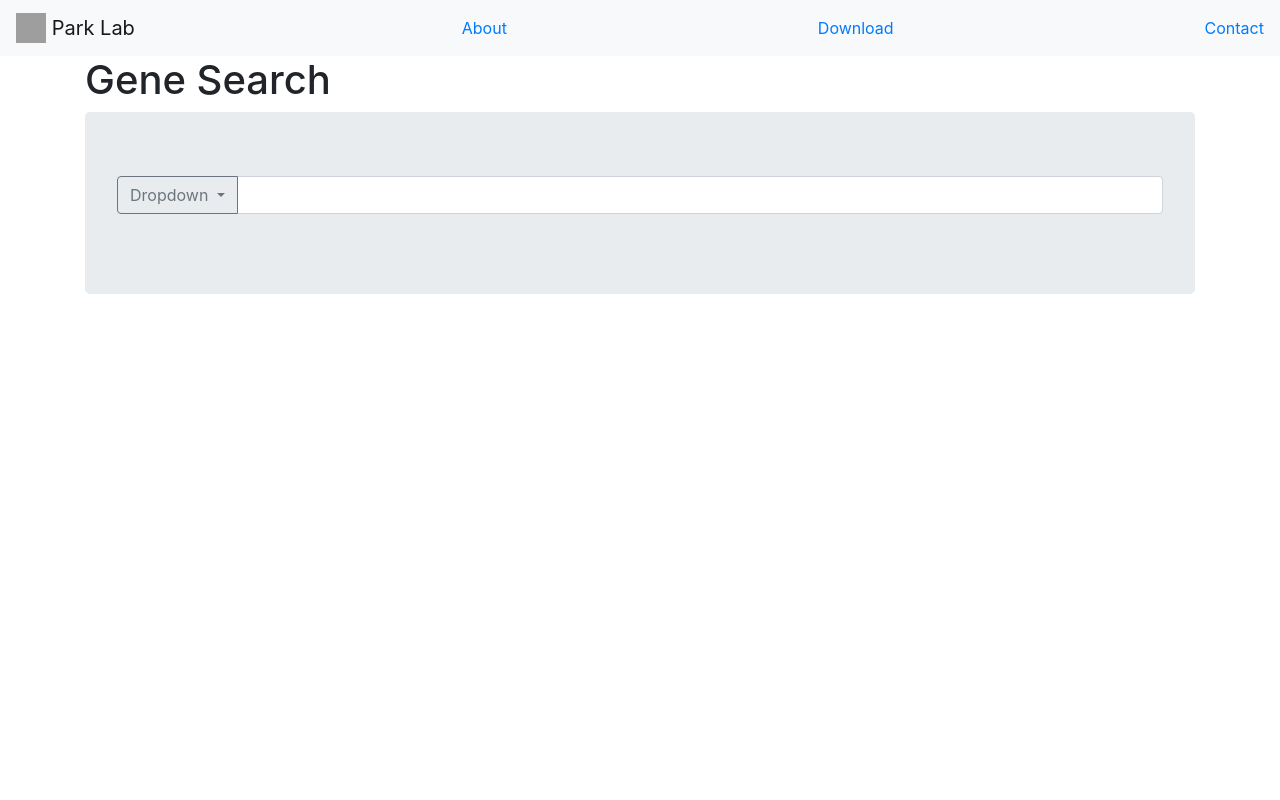
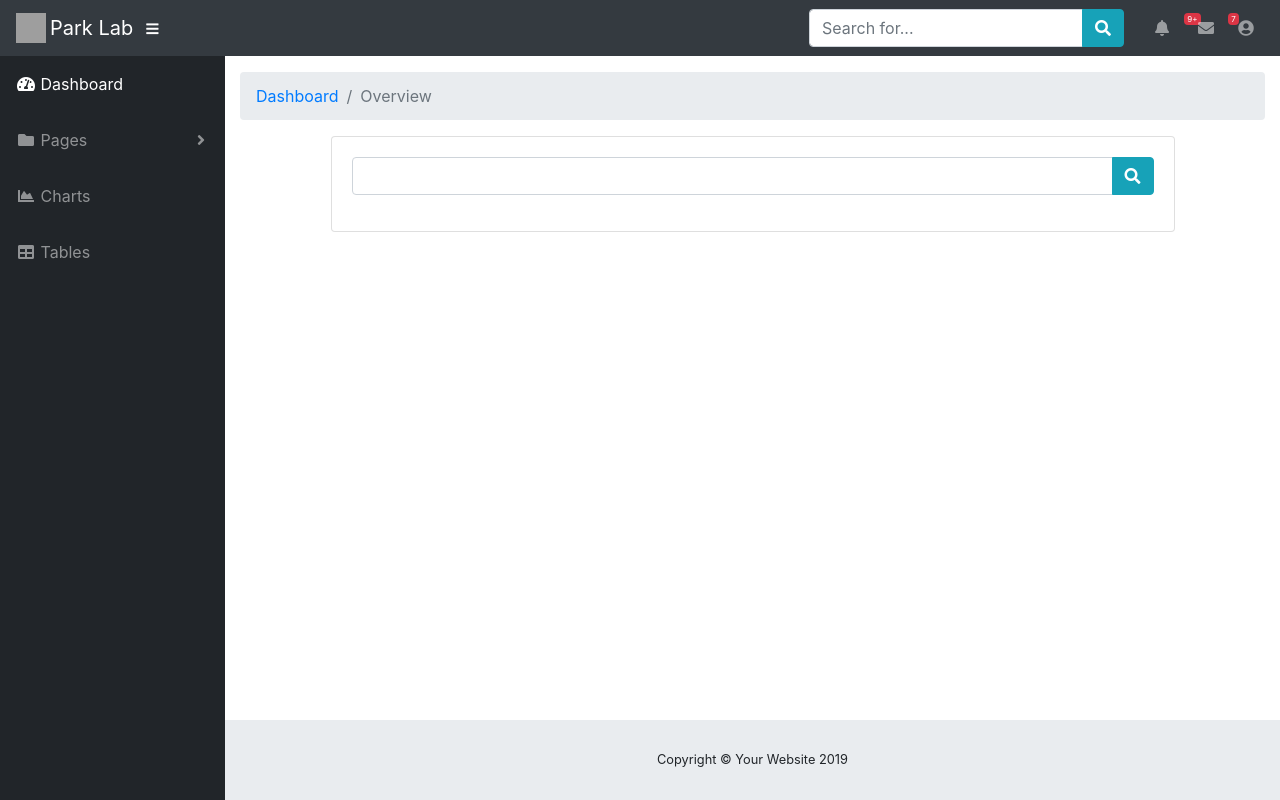
Before and after one commit to benwubenwu/new_kras_project, a Django app: page /graphs/search in a window 1280 px wide. Run offline with Django 3.2, Linux system fonts and the light colour scheme; some libraries are stand-ins or nearby versions; grey boxes are pictures that could not be loaded.

Commit message:
added basic search

```diff
--- a/mysite/graphs/templates/graphs/search.html
+++ b/mysite/graphs/templates/graphs/search.html
@@ -1,86 +1,24 @@
-<!DOCTYPE html>
-<html lang="en">
-  <head>
-    <!-- Required meta tags -->
-    <meta charset="utf-8" />
-    <meta
-      name="viewport"
-      content="width=device-width, initial-scale=1, shrink-to-fit=no"
-    />
+{% extends './base.html' %}
 
-    <!-- Bootstrap CSS -->
-    <link
-      rel="stylesheet"
-      href="https://stackpath.bootstrapcdn.com/bootstrap/4.3.1/css/bootstrap.min.css"
-      integrity="sha384-ggOyR0iXCbMQv3Xipma34MD+dH/1fQ784/j6cY/iJTQUOhcWr7x9JvoRxT2MZw1T"
-      crossorigin="anonymous"
-    />
+{% load static %}
+{% block content%}
+{% load plotly_dash %}
 
-    <title>Gene Search</title>
-  </head>
-  <body>
-    <nav class="navbar navbar-light bg-light">
-      <a class="navbar-brand" href="#">
-        <img
-          src="https://storage.needpix.com/rsynced_images/dna-icon-2316641_1280.png"
-          width="30"
-          height="30"
-          class="d-inline-block align-top"
-          alt=""
-        />
-        Park Lab
-      </a>
-      <a class="nav-item" href="#">About</a>
-      <a class="nav-item" href="#">Download</a>
-      <a class="nav-item" href="#">Contact</a>
-    </nav>
-    <div class="container">
-      <div class="page-header">
-        <h1>Gene Search</h1>
-      </div>
-      <div class="jumbotron">
-        <div class="input-group mb-3">
-          <div class="input-group-prepend">
-            <button
-              class="btn btn-outline-secondary dropdown-toggle"
-              type="button"
-              data-toggle="dropdown"
-              aria-haspopup="true"
-              aria-expanded="false"
-            >
-              Dropdown
-            </button>
-            <div class="dropdown-menu">
-              <a class="dropdown-item">Gene Symbol</a>
-              <a class="dropdown-item">Protein ID</a>
-              <a class="dropdown-item">Description</a>
-            </div>
-          </div>
-          <input
-            type="text"
-            class="form-control"
-            aria-label="Text input with dropdown button"
-          />
+<div class="card mx-auto" style="width: 80%">
+  <form id="search_form" method="get" action="{% url 'search_results' %}">
+    <div class="card-body">
+      <div class="input-group mb-3">
+        <input type="text" class="form-control" aria-describedby="button-addon2" name="user_input">
+        <div class="input-group-append">
+          <button class="btn btn-info" type="submit">
+            <i class="fas fa-search"></i>
+          </button>
         </div>
       </div>
     </div>
+  </form>
+</div>
 
-    <!-- Optional JavaScript -->
-    <!-- jQuery first, then Popper.js, then Bootstrap JS -->
-    <script
-      src="https://code.jquery.com/jquery-3.3.1.slim.min.js"
-      integrity="sha384-q8i/X+965DzO0rT7abK41JStQIAqVgRVzpbzo5smXKp4YfRvH+8abtTE1Pi6jizo"
-      crossorigin="anonymous"
-    ></script>
-    <script
-      src="https://cdnjs.cloudflare.com/ajax/libs/popper.js/1.14.7/umd/popper.min.js"
-      integrity="sha384-UO2eT0CpHqdSJQ6hJty5KVphtPhzWj9WO1clHTMGa3JDZwrnQq4sF86dIHNDz0W1"
-      crossorigin="anonymous"
-    ></script>
-    <script
-      src="https://stackpath.bootstrapcdn.com/bootstrap/4.3.1/js/bootstrap.min.js"
-      integrity="sha384-JjSmVgyd0p3pXB1rRibZUAYoIIy6OrQ6VrjIEaFf/nJGzIxFDsf4x0xIM+B07jRM"
-      crossorigin="anonymous"
-    ></script>
-  </body>
-</html>
+
+
+{% endblock %}
--- a/mysite/graphs/templates/graphs/search_results.html
+++ b/mysite/graphs/templates/graphs/search_results.html
@@ -29,9 +29,6 @@
                     <td>{{ data.gene_symbol }}</td>
                     <td>
                       {{data.protein_id}}
-                      {% comment %} <a href="{% url 'test' arg=data.protein_id %}"> {{data.protein_id}} </a> {% endcomment %}
-                      {% comment %} <a id="protein_id" name="protein_id" value="{{ data.protein_id }}" onclick="location.href='{% url 'graphs/test/{{ data.protein_id }}' %}';"></a> {% endcomment %}
-                      {% comment %} onclick="location.href='{% url 'graphs' %}';" {% endcomment %}
                     </td>
                     <td>{{ data.description }}</td>
                     {% if "MOUSE" in data.description %}
--- a/mysite/graphs/views.py
+++ b/mysite/graphs/views.py
@@ -4,22 +4,27 @@ from .models import ColonData
 from plotly.offline import plot
 import plotly.graph_objects as go
 from django.http import HttpRequest
+from django.db.models import Q
 # Create your views here.
 
 protein_id = "asdf"
 
 
 def search(request):
-    colon_data = ColonData.objects.all()
-    context = {
-        'colon_data': colon_data
-    }
-    return render(request, "graphs/search.html", context)
+    # user_input = request.GET.get('user_input')
+    # print(user_input)
+    return render(request, "graphs/search.html")
 
 
 def search_results(request):
-    colon_data = ColonData.objects.all()
 
+    query = request.GET.get('user_input')
+    if query and request.method == 'GET':
+        colon_data = ColonData.objects.filter(
+            Q(protein_id__icontains=query) | Q(
+                gene_symbol__icontains=query) | Q(description__icontains=query)
+        )
+    # colon_data = ColonData.objects.all()
     context = {
         'colon_data': colon_data
     }
```
Also changed, not shown: mysite/graphs/templates/graphs/graphs.html (+0 -10 lines).
